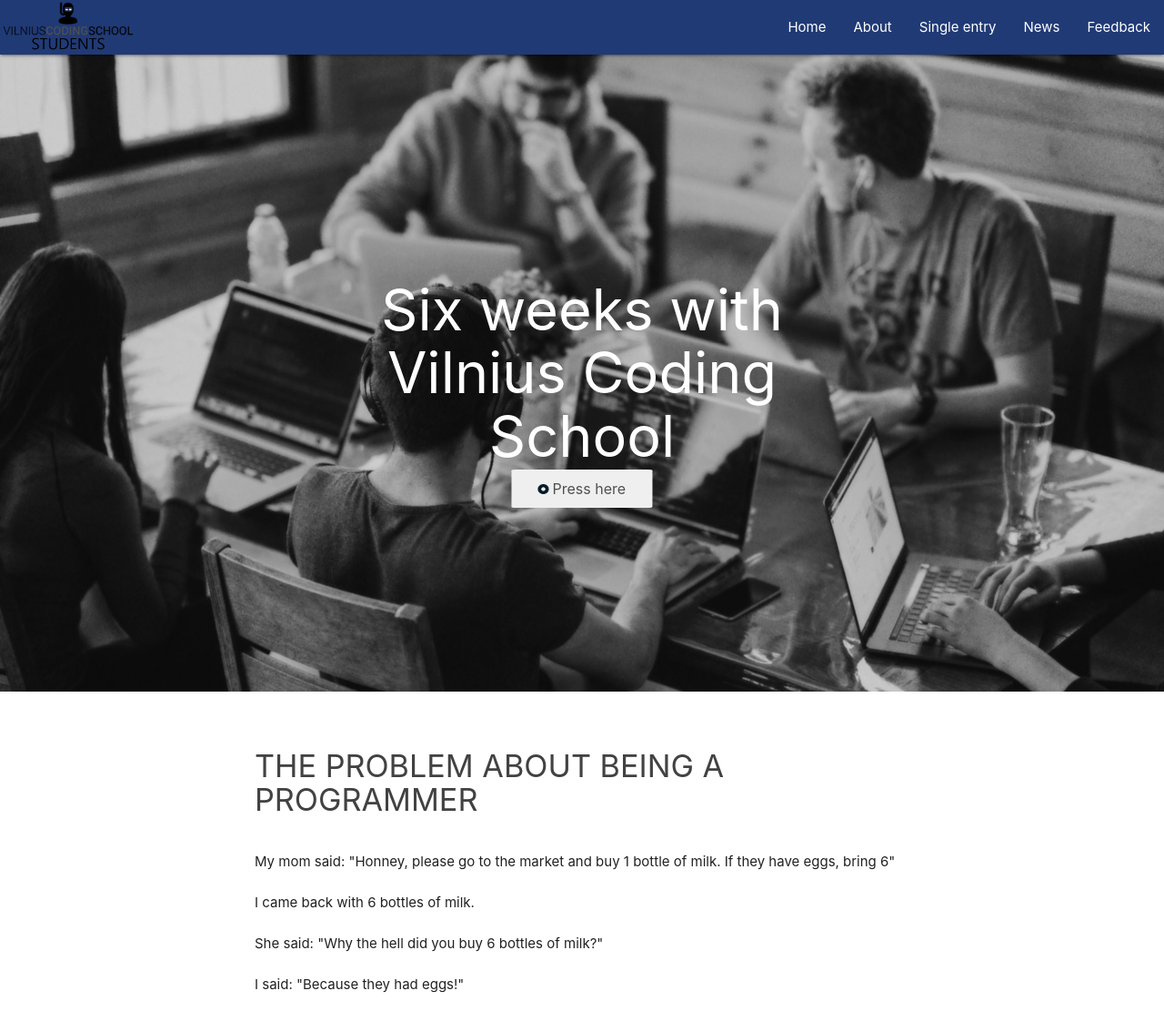
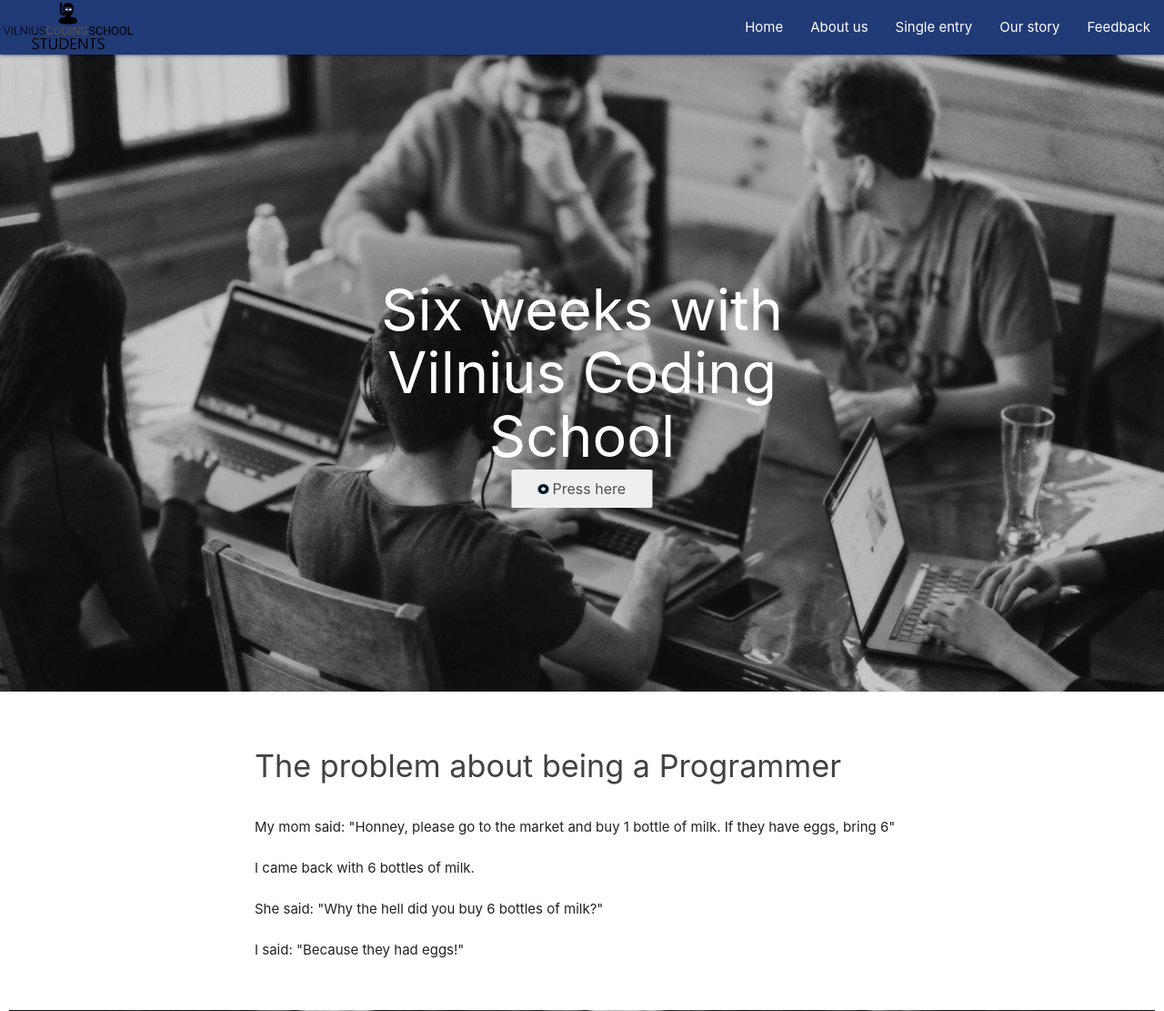
Before and after one commit to Arturasrom/grupe3, a PHP site: page / in a window 1280 px wide. Shown: the top 1111 px of the page at 91% size. Run offline with PHP 8.4, Linux system fonts and the light colour scheme.

Commit message:
ausros edit

```diff
--- a/header.php
+++ b/header.php
@@ -22,9 +22,9 @@
       <a href="#" data-target="mobile-demo" class="sidenav-trigger"><i class="material-icons">menu</i></a>
       <ul id="nav-mobile" class="right hide-on-med-and-down">
         <li><a href="index.php">Home</a></li>
-        <li><a href="about.php">About</a></li>
+        <li><a href="about.php">About us</a></li>
         <li><a href="single_entry.php">Single entry</a></li>
-        <li><a href="news.php">News</a></li>
+        <li><a href="news.php">Our story</a></li>
         <li><a href="feedback.php">Feedback</a></li>
       </ul>
     </div>
--- a/index.php
+++ b/index.php
@@ -14,7 +14,7 @@
 
 <div class="container">
   <div class="middle-text">
-    <h4 class="joke grey-text text-darken-3">THE PROBLEM ABOUT BEING A PROGRAMMER</h4>
+    <h4 class="joke grey-text text-darken-3">The problem about being a Programmer</h4>
     <p><br>
     My mom said: "Honney, please go to the market and buy 1 bottle of milk. If they have eggs, bring 6"
 <br><br>
@@ -86,7 +86,7 @@
     <div class="middle-text">
       <p>
         Comic Sans MS is never an acceptable font. <br><br>
-        <p style="font-family: Comic Sans MS">Unless you are an 8 year old girl writing a poem about unicorns.</p>
+        <p class="comic-sans"style="font-family: Comic Sans MS">Unless you are an 8 year old girl writing a poem about unicorns.</p>
       </p>
     </div>
   </div>
--- a/styles/style.css
+++ b/styles/style.css
@@ -141,7 +141,9 @@ h1.title {
   .parallax img{
       width: 100%;
   }
-
+.comic-sans{
+    text-align: center;
+}
 /* /////////////////////////// */
 
 /* FOOTER */
@@ -229,7 +231,6 @@ h1.title2{
 }
 .content {
     position: relative;
-    padding-top: 4px;
 }
 
 .profilioFoto {
```
Also changed, not shown: images/csharp.jpg, images/java.jpg, 1 other file.
